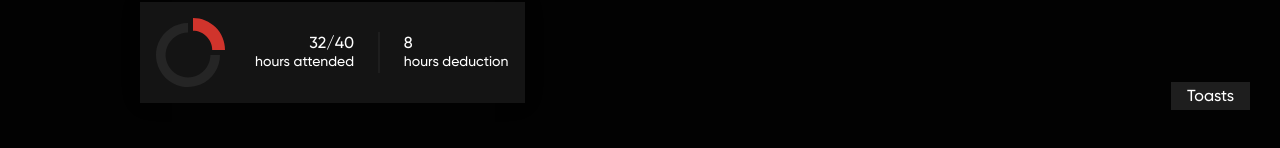
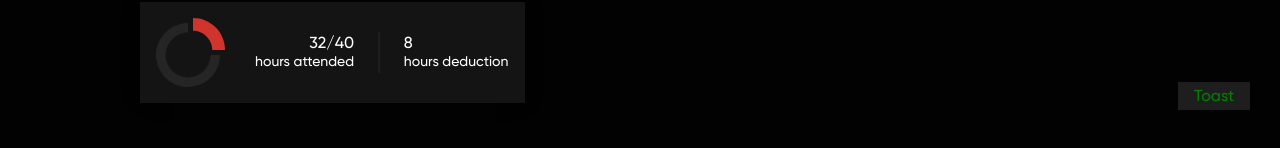
Before and after one commit to chieftain-defutura/Dewallstreet-Timesheet, a React (Vite) app: page /home in a window 1280 px wide. Shown: the part 454-602 px from the top of the page. Built offline with nearby package versions, Linux system fonts and the light colour scheme.

Commit message:
push task

```diff
--- a/src/components/Assigntasks/WorkingHours/WorkingHours.css
+++ b/src/components/Assigntasks/WorkingHours/WorkingHours.css
@@ -100,6 +100,7 @@
   border-radius: 40px;
   background: #1e1e1e;
   z-index: 100;
+  cursor: pointer;
 }
 
 .firstlevel_timing,
--- a/src/components/Assigntasks/WorkingHours/index.jsx
+++ b/src/components/Assigntasks/WorkingHours/index.jsx
@@ -1,4 +1,4 @@
-import React from "react";
+import React, { useState } from "react";
 import "./WorkingHours.css";
 import hoursprograss from "../../../assets/icons/hoursprograss.svg";
 import minutesprograss from "../../../assets/icons/minutesprograss.svg";
@@ -12,7 +12,9 @@ import checkin from "../../../assets/icons/checkin.svg";
 
 import Button from "../../Button";
 import Toasts from "../../Toasts";
+import { Colors } from "chart.js";
 const WorkingHours = () => {
+  const [open, setOpen] = useState(false);
   return (
     <>
       <div className="workingcheckin_page">
@@ -77,9 +79,15 @@ const WorkingHours = () => {
             <div className="level_crossing"></div>
           </div>
         </div>
-        <div className="toasts_button">
-          <Toasts props="Toasts" />
+        <div className="toasts_main" onClick={() => setOpen(true)}>
+          <Toasts props="Toast" />
         </div>
+        {open && (
+          <Toasts
+            props="Grace time used.Dead line extended to 6 hours"
+            variant="error"
+          />
+        )}
       </div>
     </>
   );
--- a/src/components/Assigntasks/homepage.css
+++ b/src/components/Assigntasks/homepage.css
@@ -3,7 +3,6 @@
 .homepage_main {
   display: flex;
   /* flex-wrap: wrap; */
-
   flex-direction: row;
   justify-content: space-between;
   padding: 30px;
--- a/src/components/Button/Button.css
+++ b/src/components/Button/Button.css
@@ -6,6 +6,7 @@
   padding: 12px 20px;
   gap: 8px;
   display: flex;
+  cursor: pointer;
 }
 .access {
   display: flex;
--- a/src/components/Button/index.jsx
+++ b/src/components/Button/index.jsx
@@ -3,9 +3,9 @@
 import React from "react";
 import "./Button.css";
 
-const Button = ({ props, image }) => {
+const Button = ({ props, image, handleClick }) => {
   return (
-    <div className="Button_main">
+    <div className="Button_main" onClick={handleClick}>
       <img src={image} alt="" />
       {props}
     </div>
--- a/src/components/Login_page/login_page.css
+++ b/src/components/Login_page/login_page.css
@@ -19,7 +19,7 @@
   font-size: 18px;
 }
 .emptyline {
-  width: 344px;
+  width: 100%;
   height: 1px;
   background-color: #1e1e1e;
 }
@@ -65,6 +65,9 @@
 .passcode > input {
   border-right: none;
 }
+.passcode > img {
+  padding-right: 5px;
+}
 .Login_page > button {
   background-color: var(--green, #00ce53);
   font-family: "Gilroy-bold";
--- a/src/components/Login_page/login_page.jsx
+++ b/src/components/Login_page/login_page.jsx
@@ -52,7 +52,8 @@ const Login_Page = () => {
             <img src={eye} alt="eye" width="20px" />
           </div>
         </div>
-        <Button props="Access" image={fingerprint} onClick={Setnavigate} />
+        <></>
+        <Button props="Access" image={fingerprint} handleClick={Setnavigate} />
       </div>
     </div>
   );
--- a/src/components/Taskboard/index.jsx
+++ b/src/components/Taskboard/index.jsx
@@ -2,16 +2,15 @@
 
 import React from "react";
 import Homeheader from "../Header/Homeheader";
-
 import Assigntasks from "../Assigntasks/assigntasks";
-import Designpage from "./Logs/Logs";
+// import Designpage from "./Logs/Logs";
 
 const Taskboard = () => {
   return (
     <div>
       <Homeheader />
       <Assigntasks />
-      <Designpage />
+      {/* <Designpage /> */}
     </div>
   );
 };
--- a/src/components/Toasts/Toasts.css
+++ b/src/components/Toasts/Toasts.css
@@ -1,4 +1,4 @@
-.Toasts_main {
+.toast-main {
   display: flex;
   padding: 6px 16px;
   gap: 10px;
@@ -11,4 +11,14 @@
   line-height: 16px;
   width: fit-content;
   align-items: flex-start;
+  cursor: pointer;
 }
+.success {
+  color: green;
+}
+.error {
+  color: red;
+}
+.warning {
+  color: orange;
+}
--- a/src/components/Toasts/index.jsx
+++ b/src/components/Toasts/index.jsx
@@ -3,7 +3,10 @@
 import React, { useState } from "react";
 import "./Toasts.css";
 
-const Toasts = ({ props }) => {
-  return <div className="Toasts_main">{props}</div>;
+const Styles = ["success", "error", "warning"];
+
+const Toasts = ({ props, variant }) => {
+  const styles = Styles.includes(variant) ? variant : Styles[0];
+  return <div className={`toast-main ${styles}`}>{props}</div>;
 };
 export default Toasts;
```
Also changed, not shown: src/assets/icons/toast cancel.svg (added), src/assets/icons/warning.svg (added).
